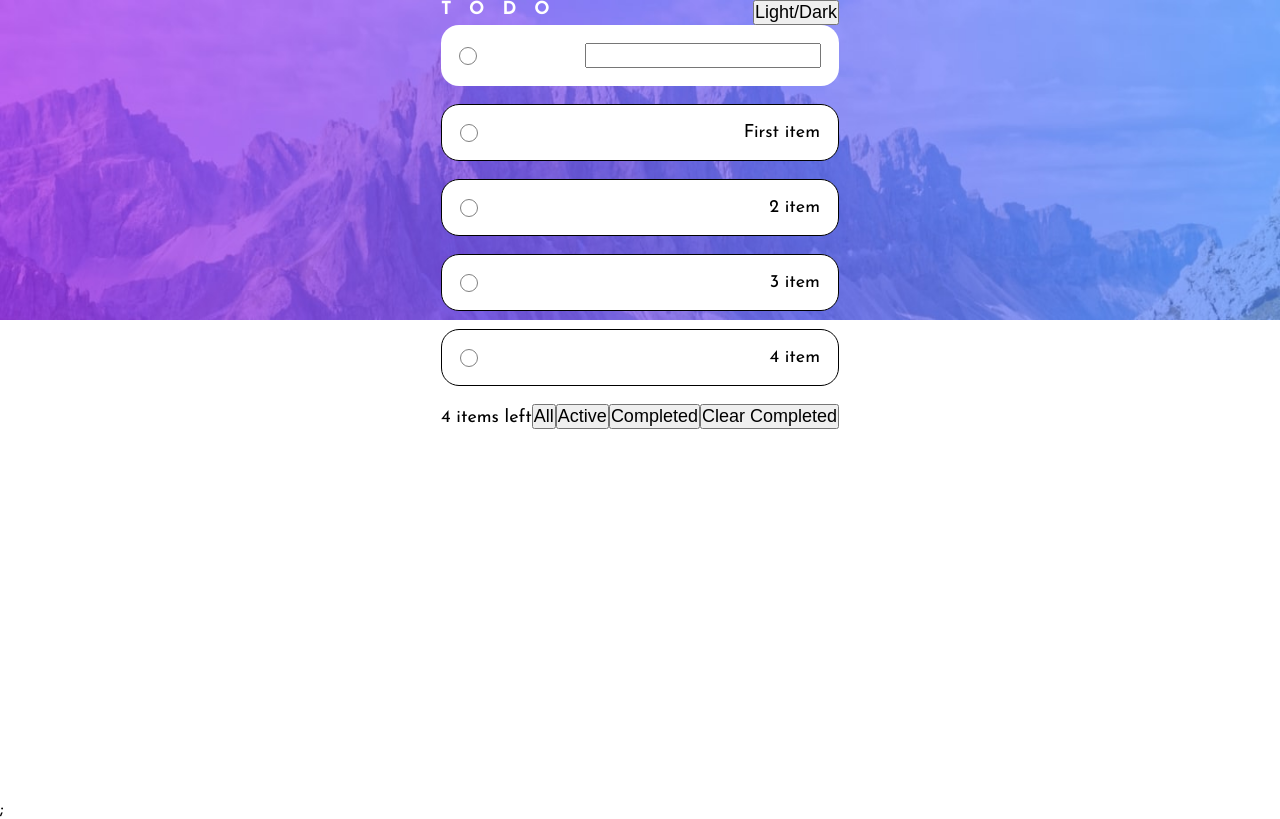
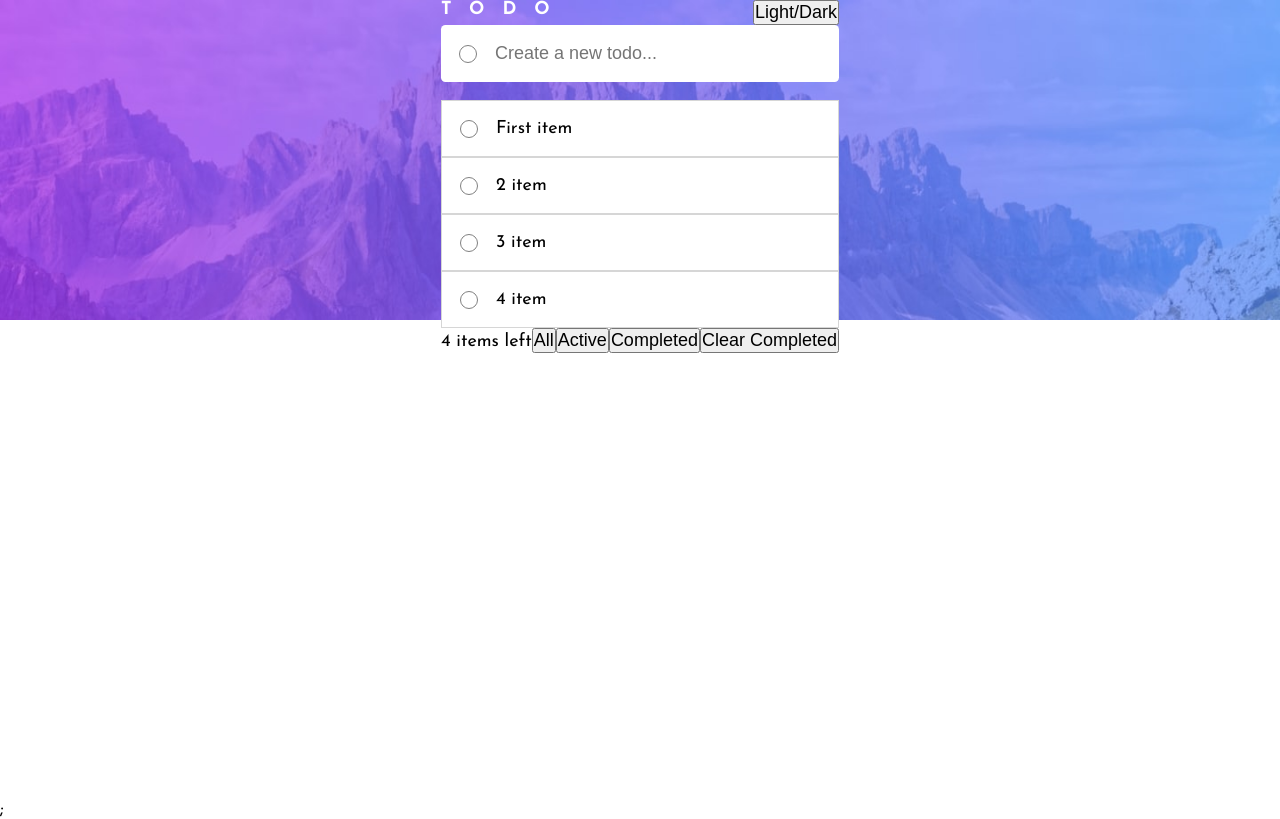
Before and after one commit to GSG-G9/ow-todo-app-hassanelnajjar, a Next.js app: page / in a window 1280 px wide. Built offline with nearby package versions, Linux system fonts and the light colour scheme.

Commit message:
handle checkAll todos

```diff
--- a/components/CheckBox/index.js
+++ b/components/CheckBox/index.js
@@ -2,12 +2,12 @@ import { bool, number } from 'prop-types';
 import { useTodos } from '../Provider';
 import style from '../../styles/CheckBox.module.css';
 
-const CheckBox = ({ id, checked }) => {
+const CheckBox = ({ id, checked, checkAll }) => {
   const [, dispatch] = useTodos();
-  const handleCheck = (todoId) => () => {
+  const handleCheck = (todoId) => (e) => {
     dispatch({
-      type: 'check-todo',
-      payload: { id: todoId },
+      type: checkAll ? 'check-all-todo' : 'check-todo',
+      payload: { id: todoId, checked: e.target.checked },
     });
   };
   return (
@@ -18,8 +18,14 @@ const CheckBox = ({ id, checked }) => {
   );
 };
 
+CheckBox.defaultProps = {
+  id: 0,
+  checkAll: false,
+};
+
 CheckBox.propTypes = {
-  id: number.isRequired,
+  id: number,
+  checkAll: bool,
   checked: bool.isRequired,
 };
 
--- a/components/Provider/index.js
+++ b/components/Provider/index.js
@@ -12,7 +12,7 @@ const initialState = [
 const todoReducer = (todos, action) => {
   const {
     type,
-    payload: { id, content },
+    payload: { id, content, checked },
   } = action;
   const todosCount = todos.length;
   const currentTodoItem = todos.find((todo) => todo.id === id);
@@ -33,6 +33,8 @@ const todoReducer = (todos, action) => {
         ...remindingTodos,
         { ...currentTodoItem, checked: !currentTodoItem.checked },
       ].sort((a, b) => a.id - b.id);
+    case 'check-all-todo':
+      return todos.map((todo) => ({ ...todo, checked }));
     case 'clear-completed-todos':
       return [...todos];
     default:
--- a/components/Todo/index.js
+++ b/components/Todo/index.js
@@ -17,8 +17,10 @@ const Todo = () => {
 
   return (
     <form className={style.addTodoDiv} onSubmit={handleSubmit}>
-      <CheckBox />
+      <CheckBox checkAll />
       <input
+        className={style.todoInput}
+        placeholder="Create a new todo..."
         type="text"
         value={value}
         onChange={(e) => setValue(e.target.value)}
--- a/components/TodoItem/index.js
+++ b/components/TodoItem/index.js
@@ -6,7 +6,13 @@ import { CheckBox } from '../CheckBox';
 const TodoItem = ({ todo: { content, checked, id } }) => (
   <li className={style.todoItem}>
     <CheckBox id={id} checked={checked} />
-    <p className={style.todoContent}>{content}</p>
+    <p
+      className={`${style.todoContent} ${
+        checked ? style.todoContentCheck : ''
+      }`}
+    >
+      {content}
+    </p>
   </li>
 );
 
--- a/components/TodosList/index.js
+++ b/components/TodosList/index.js
@@ -2,12 +2,13 @@ import { useState } from 'react';
 import { useTodos } from '../Provider';
 import { TodoItem } from '../TodoItem';
 import { TodoButtons } from '../TodoButtons';
+import style from '../../styles/TodosList.module.css';
 
 export const TodosList = () => {
   const [todos] = useTodos();
   const [displayedTodos, setDisplayedTodos] = useState('all');
   return (
-    <ul>
+    <ul className={style.todosList}>
       {todos
         .filter((todo) => {
           if (displayedTodos === 'active') return todo.checked === false;
--- a/styles/Todo.module.css
+++ b/styles/Todo.module.css
@@ -2,10 +2,16 @@
 .addTodoDiv{
   color:black;
   background-color: white;
-  border-radius: 1rem;
+  border-radius: 0.25rem;
   padding: 1rem;
   margin-bottom: 1rem;
   display: flex;
-  justify-content: space-between;
+  justify-content: flex-start;
   align-items: center;
 }
+
+.todoInput{
+  margin-left: 1rem;
+  border:none;
+  outline: none;
+}
--- a/styles/TodoItem.module.css
+++ b/styles/TodoItem.module.css
@@ -1,14 +1,19 @@
 .todoItem{
   display: flex;
-  justify-content: space-between;
+  justify-content: flex-start;
   align-items:center;
-  border:1px solid black;
+  border:1px solid rgba(0, 0, 0, 0.159);
   padding:1rem;
   background-color: white;
-  border-radius: 1rem;
-  margin-bottom: 1rem;
 }
 
 .todoContent{
-  color:black
+  color:black;
+  text-align: left;
+  margin-left: 1rem;
 }
+
+.todoContentCheck{
+  text-decoration: line-through;
+  color:gray;
+}
--- /dev/null
+++ b/styles/TodosList.module.css
@@ -0,0 +1,7 @@
+.todosList{
+  border-radius:0.25rem;
+  display: flex;
+  flex-direction: column;
+  justify-content: flex-start;
+  align-items:stretch;
+}
```
